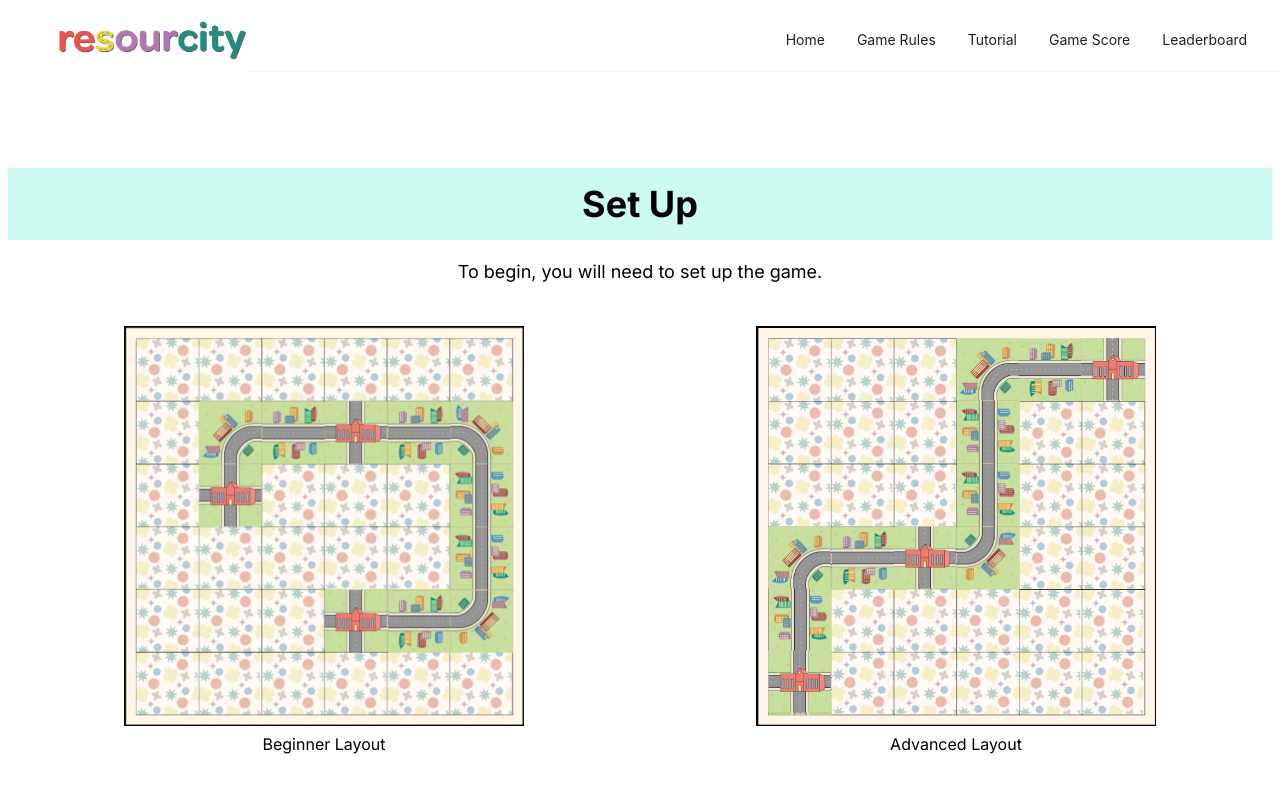
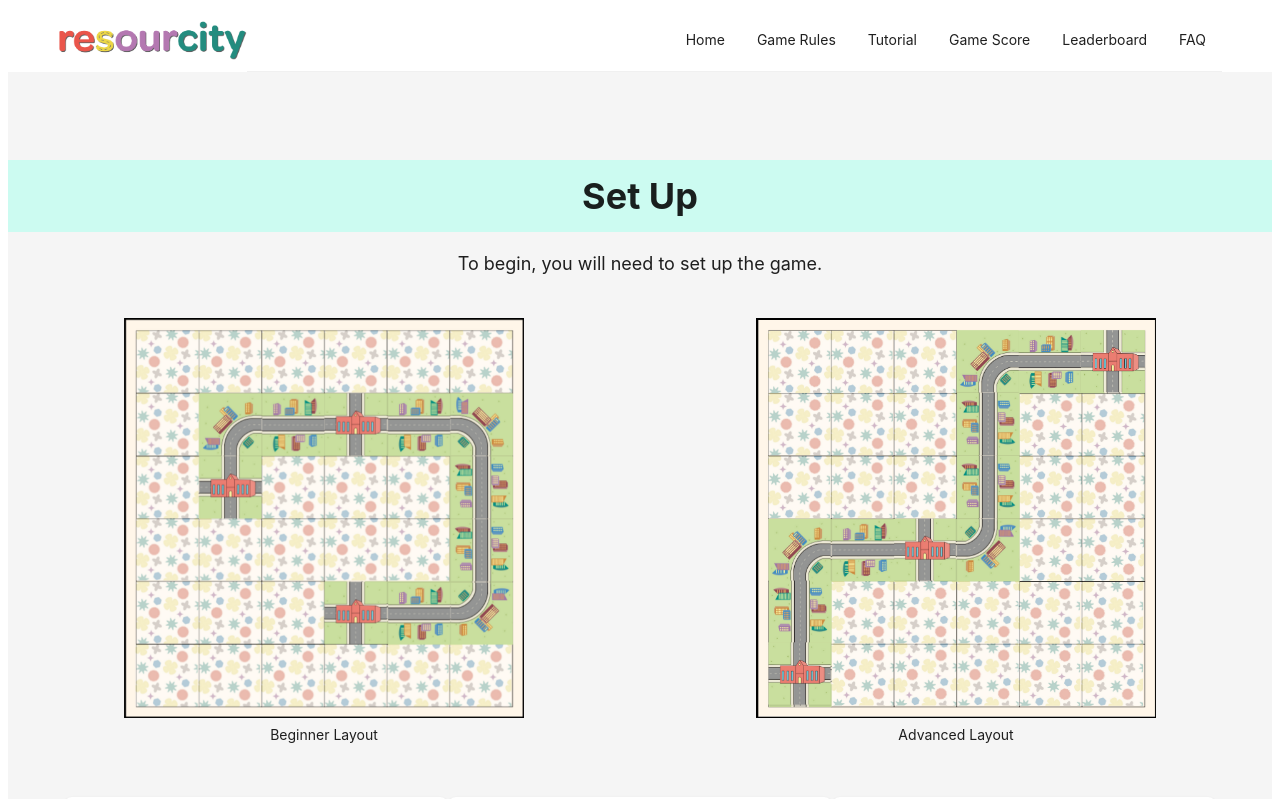
Before and after one commit to sihvn/Resourcity, a Next.js app: page /Resourcity/rules in a window 1280 px wide. Shown: the top 799 px of the page. Built offline with nearby package versions, Linux system fonts and the light colour scheme.

Commit message:
fix: desktop rule header behind site header
Add padding to the section with rules to fit the site header

```diff
--- a/app/rules/page.js
+++ b/app/rules/page.js
@@ -14,10 +14,14 @@
 import InstructionCards from '../../components/instructioncard';
 import Footer1 from '../../components/footer';
 
+import { Layout } from 'antd';
+const { Content } = Layout;
+
 export default function Rules() {
     return (
-        <>
+        <Layout>
             <Navbar />
+            <Content>
                 <div id="game-setup">
                     <GameSetup />
                 </div>
@@ -48,7 +52,8 @@
                 <div id="instruction-card">
                     <InstructionCards />
                 </div>
+            </Content>
             <Footer1 />
-        </>
+        </Layout>
     );
 }
--- a/components/crisiscards.js
+++ b/components/crisiscards.js
@@ -28,7 +28,7 @@
     };
 
     return (
-        <div className="">
+        <div className="pt-16">
             <div className="mb-2 text-center ">
                 <h1 className="text-4xl font-bold mb-4 py-6 bg-orange-100">Crisis Cards </h1>
                 <br></br>
--- a/components/farmactions.js
+++ b/components/farmactions.js
@@ -2,7 +2,7 @@
 
 const FarmActions = () => {
     return (
-        <div className="">
+        <div className="pt-16">
             <h1 className="text-4xl font-bold mb-4 text-center bg-yellow-100 py-6">Farming</h1>
             <p className="text-lg text-center" >Farming takes place in 3 stages: Plant, Grow, Harvest.</p>
             <br></br>
--- a/components/farmexamples.js
+++ b/components/farmexamples.js
@@ -2,7 +2,7 @@
 
 const FarmExamples = () => {
     return (
-        <div>
+        <div className="pt-16">
             <h1 className="text-4xl text-center font-bold py-8 px-8 bg-yellow-100">Farm Examples</h1>
             <div className="flex items-center flex-col justify-center">
                 <img src="/Resourcity/images/farmexamples1.png" className="w-auto lg:w-1/3 h-full py-8 px-4" />
--- a/components/formingloops.js
+++ b/components/formingloops.js
@@ -2,7 +2,7 @@
 
 const FormingLoops = () => {
     return (
-        <div className="">
+        <div className="pt-16">
             <h1 className="text-4xl font-bold text-center mb-4 bg-yellow-100 py-6">Forming Loops - Farm </h1>
             <div className="flex flex-wrap justify-center mt-10 mb-10 mx-5">
 
--- a/components/gamecomponents.js
+++ b/components/gamecomponents.js
@@ -2,7 +2,6 @@
 
 const GameComponent = () => {
     return (
-        <div className="">
         <div className="p-4 pt-16">
             <h1 className="text-4xl font-bold text-center mb-4 py-6 bg-blue-100">Game Component</h1>
             <h2 className="text-4xl font-bold text-center py-8">Tiles</h2>
@@ -145,7 +144,6 @@
 
 
         </div>
-        </div>
     )
 }
 export default GameComponent;
--- a/components/gamesetup.js
+++ b/components/gamesetup.js
@@ -2,10 +2,10 @@
 
 const GameSetup = () => {
     return (
-        <div className="">
-            <div className="mb-2 text-center ">
+        <div>
+            <div className="mb-2 text-center pt-16">
 
-                <h1 className="text-4xl font-bold mb-2 py-4 bg-teal-100 mt-24">Set Up </h1>
+                <h1 className="text-4xl font-bold mb-2 py-4 bg-teal-100">Set Up </h1>
                 <p className="text-lg">To begin, you will need to set up the game. </p>
             </div>
             <div className="flex items-center justify-center mb-10 mt-10 ">
--- a/components/huatcards.js
+++ b/components/huatcards.js
@@ -22,7 +22,7 @@
         );
     };
     return (
-        <div className="">
+        <div className="pt-16">
             <div className="mb-2 text-center ">
                 <h1 className="text-4xl font-bold mb-4 py-6 bg-orange-100">Huat Cards </h1>
                 <br></br>
--- a/components/instructioncard.js
+++ b/components/instructioncard.js
@@ -3,7 +3,7 @@
 
 const InstructionCards = () => {
     return (
-        <div>
+        <div className='pt-16'>
             <h1 className="text-4xl text-center font-bold py-6 bg-pink-100">Instruction Card</h1>
             <div className="flex flex-col lg:flex-row">
                 <div className="flex justify-center items-center py-5 px-8">
--- a/components/playeraction.js
+++ b/components/playeraction.js
@@ -4,7 +4,7 @@
 const PlayerAction = () => {
     return (
 
-        <div className="">
+        <div className="pt-16">
             <h1 className="text-4xl font-bold mb-4 text-center bg-purple-100 py-4">During your turn </h1>
             <div className="flex flex-wrap justify-center mt-10 mb-10 mx-5">
                 <div className="text-lg block max-w-xl p-4 bg-white border border-gray-200 rounded-lg shadow ">
--- a/components/superpowers.js
+++ b/components/superpowers.js
@@ -25,7 +25,7 @@
     };
 
     return (
-        <div className="">
+        <div className="pt-16">
             <div className="mb-2 text-center ">
                 <h1 className="text-4xl font-bold mb-4 py-6 bg-orange-100">Superpowers</h1>
                 <br></br>
```
Lines whose indentation alone changed are shown as unchanged.
